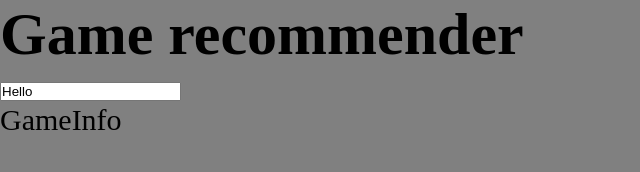
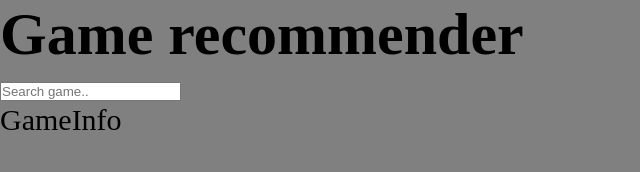
Before and after one commit to MatchaSage/rawg-project, a React (Vite) app in the folder vite-project/: page / in a window 1280 px wide. Shown: the top 172 px of the page, without its empty margins (0-640 px from the left). Built offline with nearby package versions, Linux system fonts and the light colour scheme.

Commit message:
Testing use effect functionality

```diff
--- a/vite-project/index.html
+++ b/vite-project/index.html
@@ -4,7 +4,7 @@
     <meta charset="UTF-8" />
     <link rel="icon" type="image/svg+xml" href="/vite.svg" />
     <meta name="viewport" content="width=device-width, initial-scale=1.0" />
-    <title>Vite + React</title>
+    <title>Game Recommender</title>
   </head>
   <body>
     <div id="root"></div>
--- a/vite-project/src/Components/Search.jsx
+++ b/vite-project/src/Components/Search.jsx
@@ -1,14 +1,16 @@
 import React, { useState, useEffect } from "react";
 
 export default function Search() {
-  const [gameSearch, setGameSearch] = useState("Hello");
+  const [gameSearch, setGameSearch] = useState("");
 
   useEffect(() => {
     console.log("works!");
   }, [gameSearch]);
 
   function search() {
-    setGameSearch("Goodbye");
+    setGameSearch((prev) => {
+      return prev;
+    });
   }
 
   return (
@@ -17,7 +19,6 @@ export default function Search() {
       <input
         type="text"
         name="gameSearch"
-        value={gameSearch}
         placeholder="Search game.."
         onKeyDown={search}
       ></input>
```
